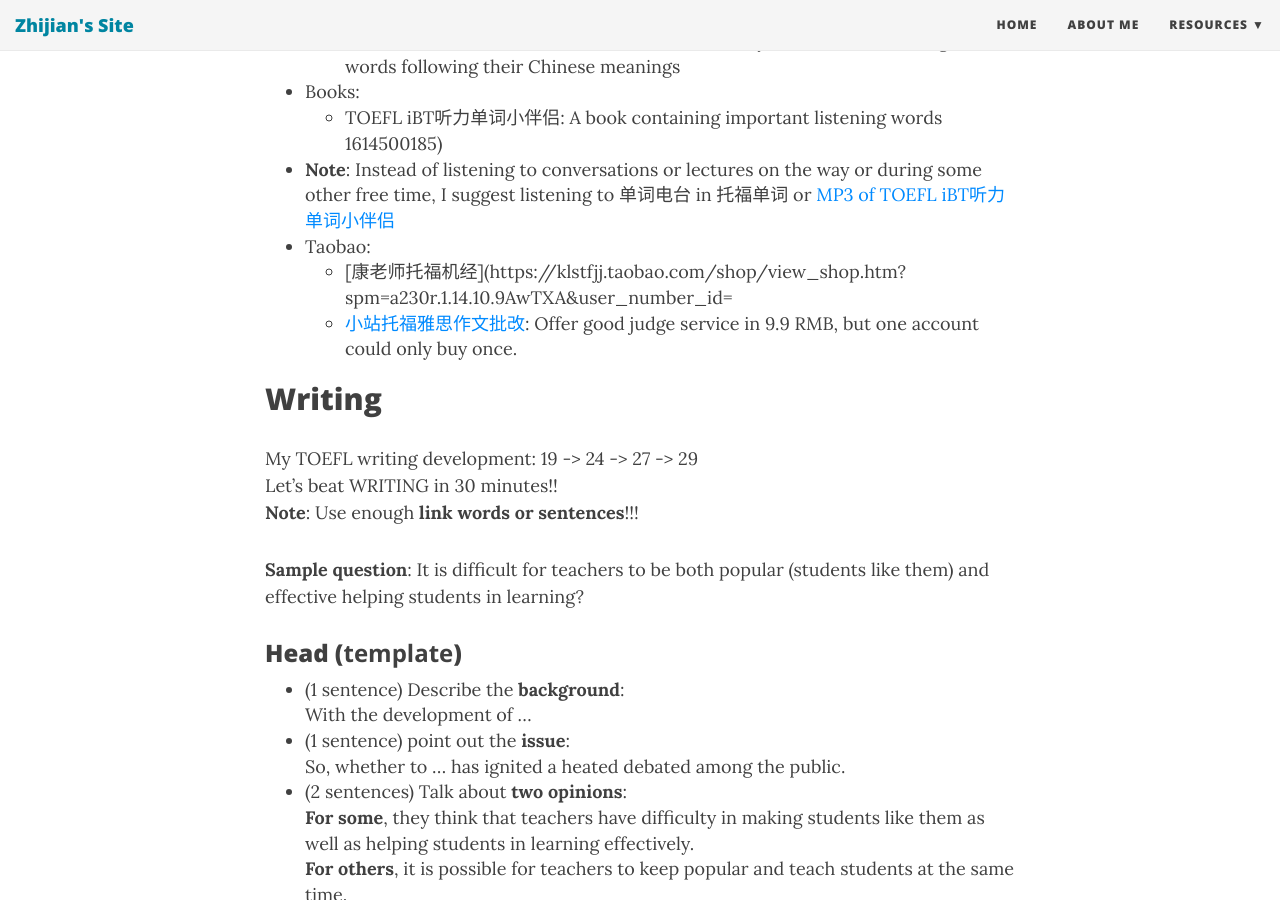
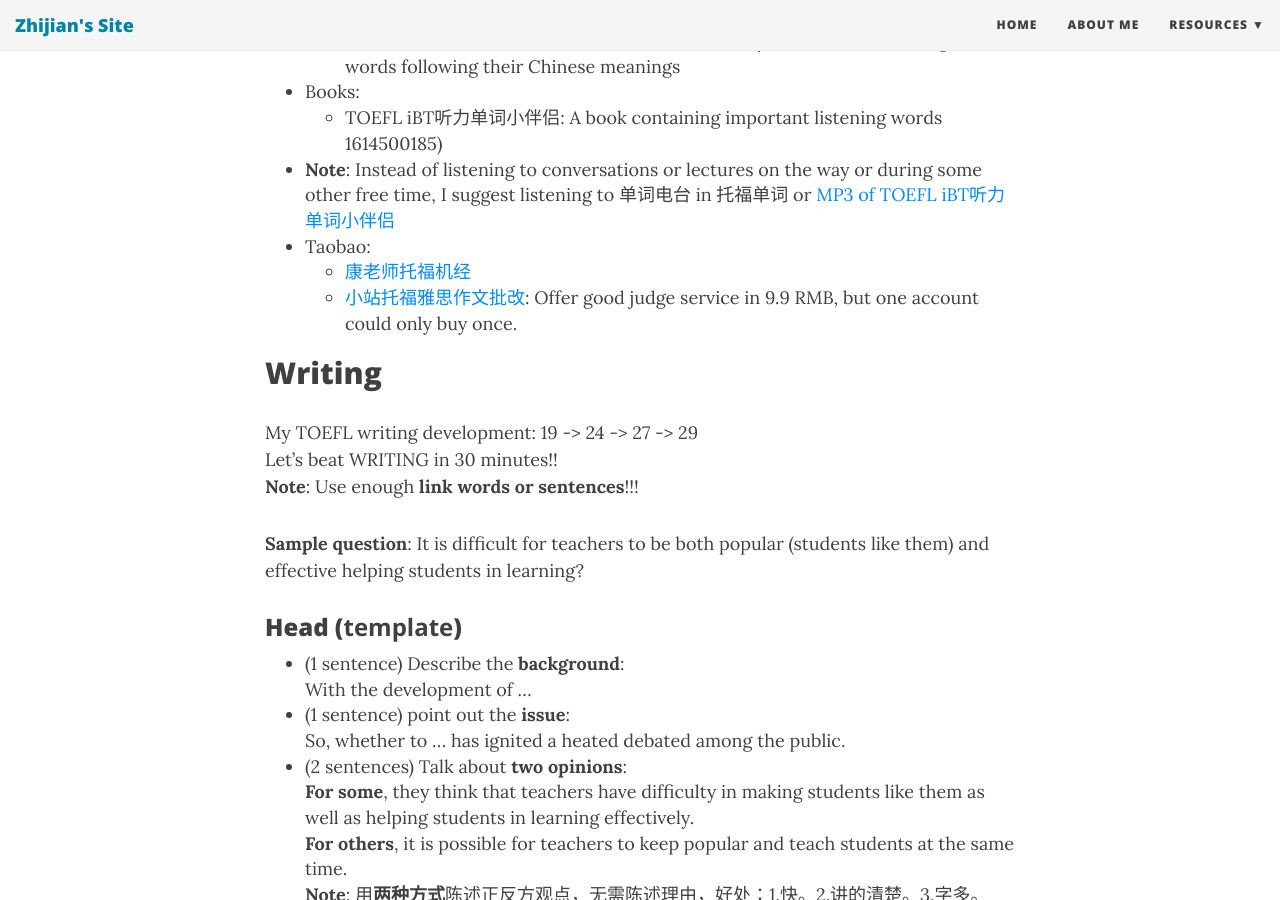
Before and after one commit to softwarelight/ZhijianJiang, a Jekyll site: the page built from _posts/2016-09-24-TOEFL-experience.md, in a window 1280 px wide and 900 px high, scrolled down 625 px. Built offline with Jekyll 4.4.1, drawn with Linux system fonts in a browser that asks for light colours; nearby versions of some CDN libraries; some of the changed lines change nothing that is shown.

Commit message:
Update 2016-09-24-TOEFL-experience.md

```diff
--- a/_posts/2016-09-24-TOEFL-experience.md
+++ b/_posts/2016-09-24-TOEFL-experience.md
@@ -19,7 +19,7 @@
 1614500185)
 * **Note**: Instead of listening to conversations or lectures on the way or during some other free time, I suggest listening to 单词电台 in 托福单词 or [MP3 of TOEFL iBT听力单词小伴侣](http://pan.baidu.com/s/1dEDAaSp)
 * Taobao:
-    * [康老师托福机经](https://klstfjj.taobao.com/shop/view_shop.htm?spm=a230r.1.14.10.9AwTXA&user_number_id=
+    * [康老师托福机经](https://klstfjj.taobao.com/shop/view_shop.htm?spm=a230r.1.14.5.ZWCzAd&user_number_id=1614500185)
     * [小站托福雅思作文批改](https://detail.tmall.com/item.htm?id=530167003743&ali_refid=a3_430583_1006:1110853830:N:%E9%9B%85%E6%80%9D%E5%86%99%E4%BD%9C:dc9fd85025a7cd14a5ba038bb81b0225&ali_trackid=1_dc9fd85025a7cd14a5ba038bb81b0225&spm=a230r.1.14.3.Eqj04c): Offer good judge service in 9.9 RMB, but one account could only buy once.
 
 ## Writing
```
